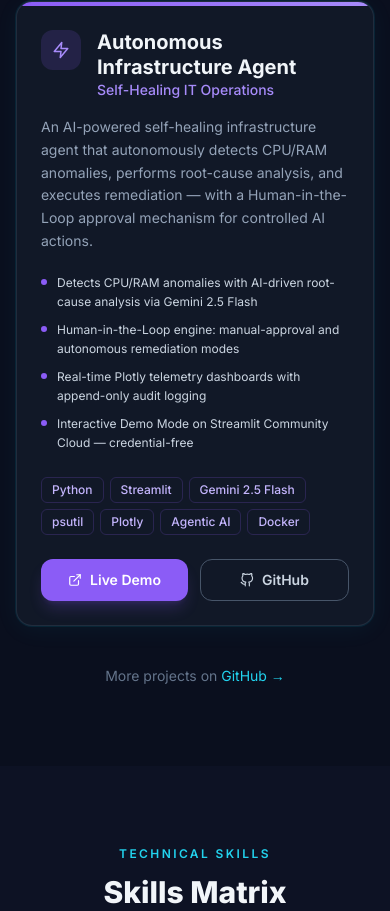
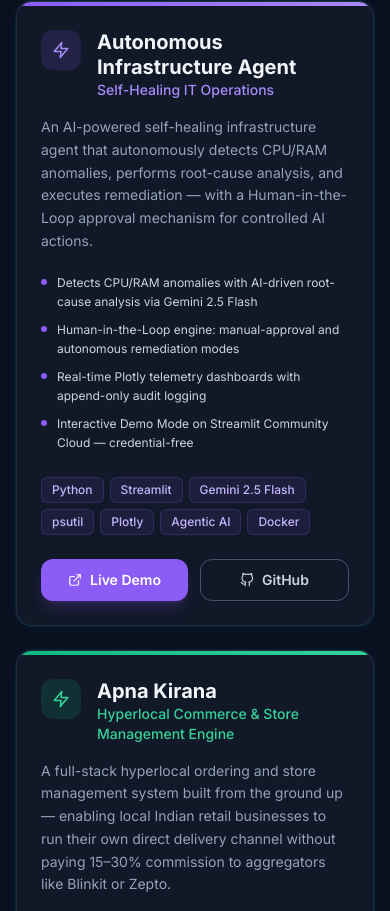
Before and after one commit to Mani1454/portfolio, a React (Vite) app: page / in a window 390 px wide. Shown: the part 4476-5387 px from the top of the page. Built offline with nearby package versions, Linux system fonts and the light colour scheme.

Commit message:
feat: add Apna Kirana project — hyperlocal commerce with emerald accent, 3-col grid

```diff
--- a/src/components/Projects.jsx
+++ b/src/components/Projects.jsx
@@ -4,10 +4,37 @@
 import { SectionHeader } from './About'
 import { FiExternalLink, FiGithub, FiZap } from 'react-icons/fi'
 
+const accentMap = {
+  cyan: {
+    bar:    'from-cyan-500 to-cyan-400',
+    icon:   'bg-cyan-500/15 text-cyan-400',
+    sub:    'text-cyan-400',
+    dot:    'bg-cyan-500',
+    tag:    'bg-cyan-500/10 text-cyan-300 border-cyan-500/20',
+    btn:    'bg-cyan-500 text-white hover:bg-cyan-400 shadow-lg shadow-cyan-500/20',
+  },
+  violet: {
+    bar:    'from-violet-500 to-violet-400',
+    icon:   'bg-violet-500/15 text-violet-400',
+    sub:    'text-violet-400',
+    dot:    'bg-violet-500',
+    tag:    'bg-violet-500/10 text-violet-300 border-violet-500/20',
+    btn:    'bg-violet-500 text-white hover:bg-violet-400 shadow-lg shadow-violet-500/20',
+  },
+  emerald: {
+    bar:    'from-emerald-500 to-emerald-400',
+    icon:   'bg-emerald-500/15 text-emerald-400',
+    sub:    'text-emerald-400',
+    dot:    'bg-emerald-500',
+    tag:    'bg-emerald-500/10 text-emerald-300 border-emerald-500/20',
+    btn:    'bg-emerald-500 text-white hover:bg-emerald-400 shadow-lg shadow-emerald-500/20',
+  },
+}
+
 function ProjectCard({ project, index }) {
   const ref = useRef(null)
   const inView = useInView(ref, { once: true, margin: '-60px' })
-  const isCyan = project.accent === 'cyan'
+  const c = accentMap[project.accent] ?? accentMap.cyan
 
   return (
     <motion.div
@@ -18,28 +45,18 @@
       className="group relative bg-navy-800 rounded-2xl border border-slate-700/50 card-glow overflow-hidden transition-all duration-300 hover:-translate-y-2 flex flex-col"
     >
       {/* Top accent bar */}
-      <div
-        className={`h-1 w-full bg-gradient-to-r ${
-          isCyan ? 'from-cyan-500 to-cyan-400' : 'from-violet-500 to-violet-400'
-        }`}
-      />
+      <div className={`h-1 w-full bg-gradient-to-r ${c.bar}`} />
 
       {/* Card body */}
       <div className="flex flex-col flex-1 p-6 sm:p-7">
         {/* Icon + title */}
         <div className="flex items-start gap-4 mb-4">
-          <div
-            className={`w-10 h-10 rounded-xl flex items-center justify-center flex-shrink-0 ${
-              isCyan ? 'bg-cyan-500/15 text-cyan-400' : 'bg-violet-500/15 text-violet-400'
-            }`}
-          >
+          <div className={`w-10 h-10 rounded-xl flex items-center justify-center flex-shrink-0 ${c.icon}`}>
             <FiZap size={18} />
           </div>
           <div>
             <h3 className="text-xl font-bold text-slate-100 leading-tight">{project.title}</h3>
-            <p className={`text-sm font-medium ${isCyan ? 'text-cyan-400' : 'text-violet-400'}`}>
-              {project.subtitle}
-            </p>
+            <p className={`text-sm font-medium ${c.sub}`}>{project.subtitle}</p>
           </div>
         </div>
 
@@ -50,11 +67,7 @@
         <ul className="space-y-2 mb-6 flex-1">
           {project.bullets.map((b, i) => (
             <li key={i} className="flex gap-2.5 text-xs text-slate-300 leading-relaxed">
-              <span
-                className={`mt-1.5 w-1.5 h-1.5 rounded-full flex-shrink-0 ${
-                  isCyan ? 'bg-cyan-500' : 'bg-violet-500'
-                }`}
-              />
+              <span className={`mt-1.5 w-1.5 h-1.5 rounded-full flex-shrink-0 ${c.dot}`} />
               {b}
             </li>
           ))}
@@ -65,11 +78,7 @@
           {project.tags.map((tag) => (
             <span
               key={tag}
-              className={`text-xs px-2.5 py-1 rounded-md font-medium border ${
-                isCyan
-                  ? 'bg-cyan-500/8 text-cyan-300 border-cyan-500/20'
-                  : 'bg-violet-500/8 text-violet-300 border-violet-500/20'
-              }`}
+              className={`text-xs px-2.5 py-1 rounded-md font-medium border ${c.tag}`}
             >
               {tag}
             </span>
@@ -82,11 +91,7 @@
             href={project.liveUrl}
             target="_blank"
             rel="noopener noreferrer"
-            className={`flex-1 flex items-center justify-center gap-2 py-2.5 rounded-xl text-sm font-semibold transition-all duration-200 ${
-              isCyan
-                ? 'bg-cyan-500 text-white hover:bg-cyan-400 shadow-lg shadow-cyan-500/20'
-                : 'bg-violet-500 text-white hover:bg-violet-400 shadow-lg shadow-violet-500/20'
-            }`}
+            className={`flex-1 flex items-center justify-center gap-2 py-2.5 rounded-xl text-sm font-semibold transition-all duration-200 ${c.btn}`}
           >
             <FiExternalLink size={14} />
             Live Demo
@@ -113,10 +118,10 @@
         <SectionHeader
           label="Featured Work"
           title="Projects"
-          subtitle="Production-ready AI systems — from sub-500ms voice pipelines to self-healing infrastructure agents."
+          subtitle="Production-ready systems — from sub-500ms AI voice pipelines to self-healing infra agents and hyperlocal commerce platforms."
         />
 
-        <div className="grid grid-cols-1 md:grid-cols-2 gap-6 lg:gap-8">
+        <div className="grid grid-cols-1 md:grid-cols-2 lg:grid-cols-3 gap-6 lg:gap-8">
           {projects.map((project, i) => (
             <ProjectCard key={project.title} project={project} index={i} />
           ))}
--- a/src/data/portfolio.js
+++ b/src/data/portfolio.js
@@ -135,6 +135,23 @@
     githubUrl: 'https://github.com/Mani1454/autonomous-infra-agent',
     accent: 'violet',
   },
+  {
+    title: 'Apna Kirana',
+    subtitle: 'Hyperlocal Commerce & Store Management Engine',
+    description:
+      'A full-stack hyperlocal ordering and store management system built from the ground up — ' +
+      'enabling local Indian retail businesses to run their own direct delivery channel without paying 15–30% commission to aggregators like Blinkit or Zepto.',
+    bullets: [
+      'Dual-sided ecosystem: React Native customer app (Android APK + web) + real-time web POS for store counter',
+      'Hindi Voice Soundbox announces new orders aloud; order status syncs to customer app in under 1 second',
+      'UPI deep-link checkout — auto-fills GPay/PhonePe/Paytm with merchant ID and exact total',
+      'Side-by-side live demo (split screen) showing customer and shopkeeper views simultaneously',
+    ],
+    tags: ['React Native', 'Expo', 'JavaScript', 'Vercel', 'UPI Payments', 'Real-Time Sync', 'Web POS'],
+    liveUrl: 'https://apna-kirana-admin.vercel.app/live_demo.html',
+    githubUrl: 'https://github.com/Mani1454/Online_shop',
+    accent: 'emerald',
+  },
 ]
 
 export const education = [
```
